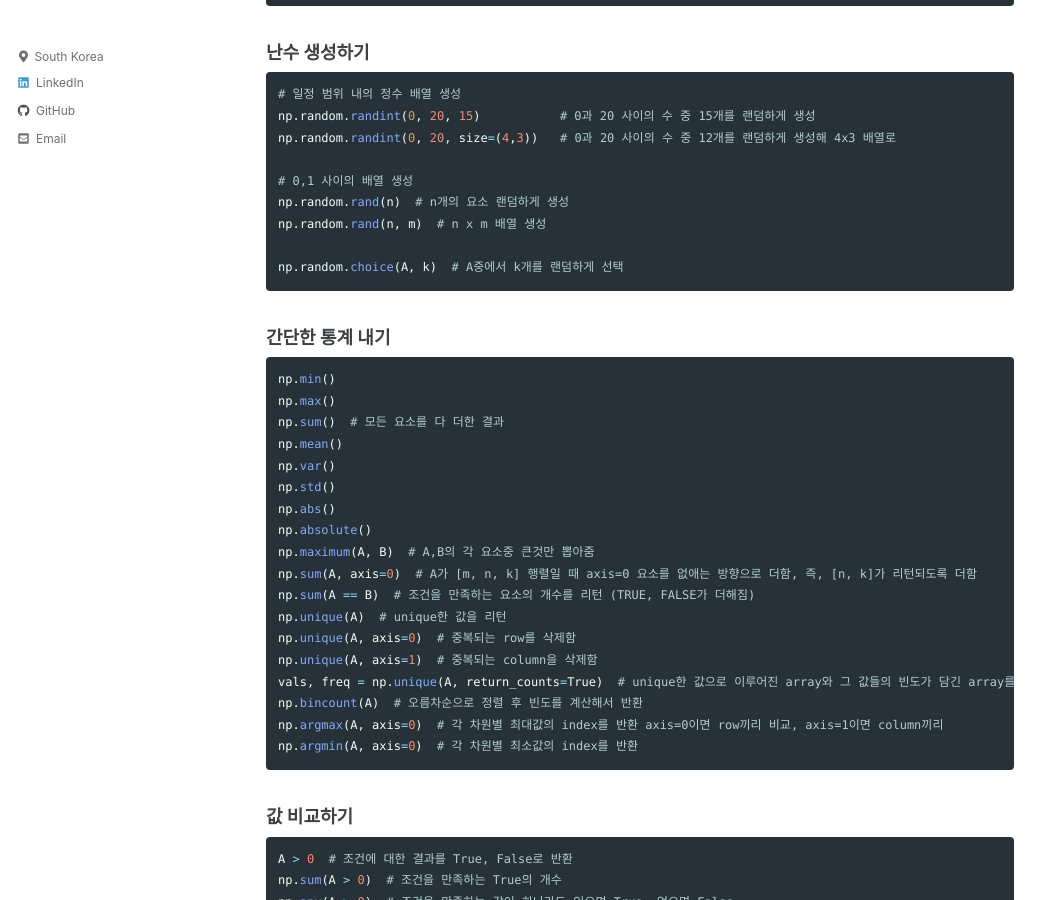
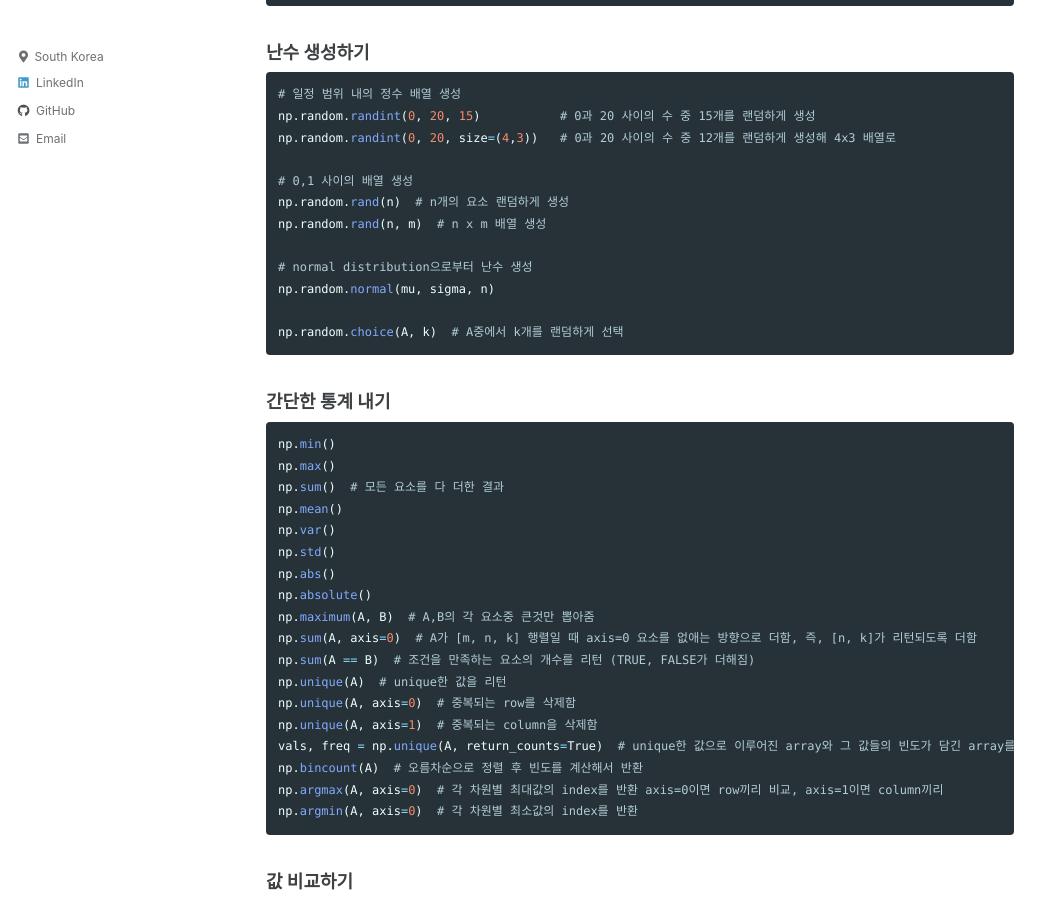
Before and after one commit to amoryoungakim/amoryoungakim.github.io, a Jekyll site: the page built from _posts/2021-04-18-how-to-use-Numpy.md, in a window 1280 px wide and 900 px high, scrolled down 1803 px. Shown: the whole window, without its empty margins (0-1060 px from the left). Built offline with Jekyll 4.4.1, drawn with Linux system fonts in a browser that asks for light colours; cached includes are drawn as plain includes; comment, search, counter and statistics services are not loaded.

Commit message:
Update 2021-04-18-how-to-use-Numpy.md

````diff
--- a/_posts/2021-04-18-how-to-use-Numpy.md
+++ b/_posts/2021-04-18-how-to-use-Numpy.md
@@ -96,6 +96,9 @@ np.random.randint(0, 20, size=(4,3))   # 0과 20 사이의 수 중 12개를 랜
 # 0,1 사이의 배열 생성
 np.random.rand(n)  # n개의 요소 랜덤하게 생성
 np.random.rand(n, m)  # n x m 배열 생성
+
+# normal distribution으로부터 난수 생성
+np.random.normal(mu, sigma, n)
 
 np.random.choice(A, k)  # A중에서 k개를 랜덤하게 선택
 ```
````
